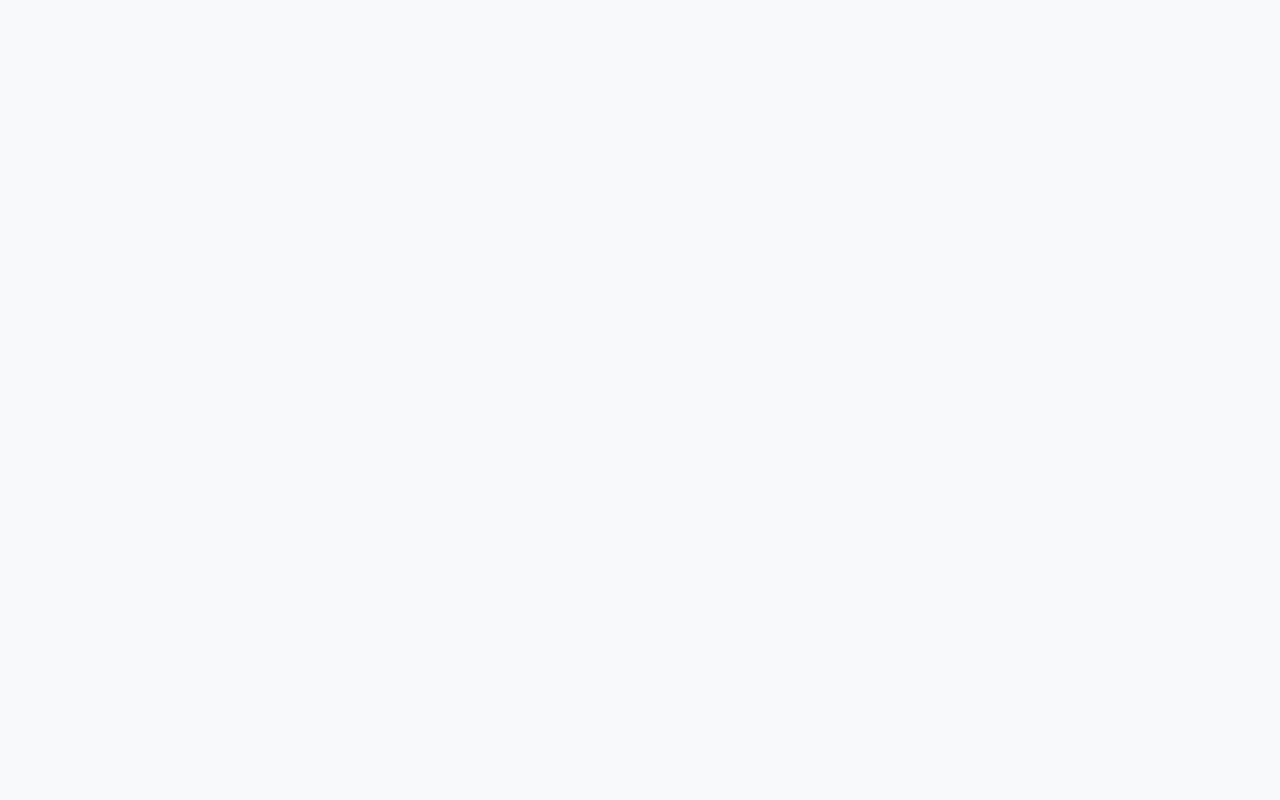
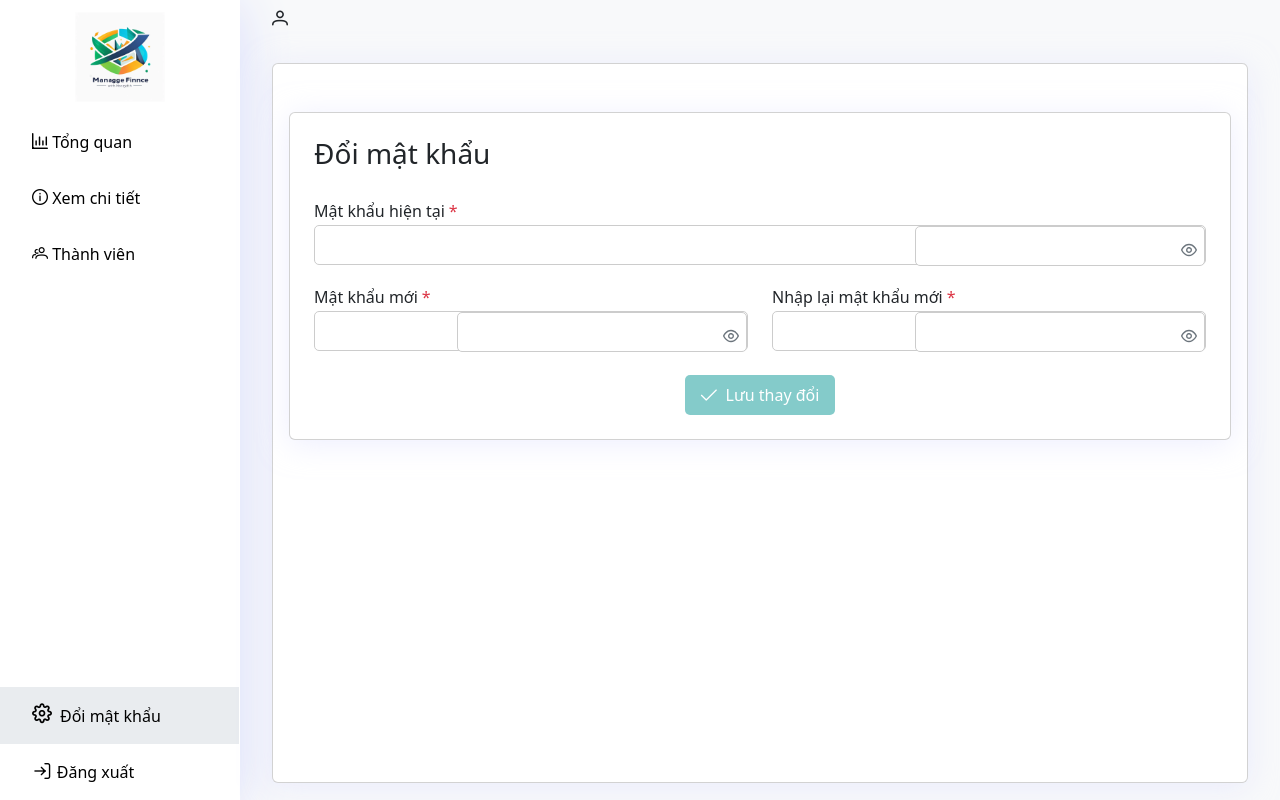
Before and after one commit to HieuQuach0120/Demo, a React (Create React App) app: page /change-password in a window 1280 px wide. Before the commit this address had no page. Built offline with nearby package versions, Linux system fonts and the light colour scheme; sample sign-in values are in the browser's storage.

Commit message:
feat: add change password functionality and update registration form

```diff
--- a/src/App.tsx
+++ b/src/App.tsx
@@ -3,20 +3,27 @@ import { createContext, useState } from "react";
 import "./App.css";
 import "../src/acess/css/layout.css";
 import { BrowserRouter as Router, Route, Routes } from "react-router-dom";
-import "primereact/resources/themes/saga-blue/theme.css"; // Theme CSS (choose a theme)
-import "primereact/resources/primereact.min.css"; // Core CSS
+import "primereact/resources/themes/saga-blue/theme.css";
+import "primereact/resources/primereact.min.css";
 import "primeicons/primeicons.css";
+
+// --- 1. THÊM IMPORT NÀY ---
+import { ToastContainer } from "react-toastify";
+import "react-toastify/dist/ReactToastify.css"; // Quan trọng: Không có cái này thông báo sẽ bị vỡ hình
+// -------------------------
 
 import Login from "./components/login";
 import Register from "./components/register";
+import ChangePassword from "./components/change-password";
 import { ProgressSpinner } from "primereact/progressspinner";
 import { privateRoutes } from "./route/index";
 import LayoutComponent from "./components/layout";
+
 export const AppContext = createContext<any>(null);
 
 function App() {
   const [spinner, setSpinner] = useState(false);
-  //
+
   const progressspinner = () => {
     return (
       <div className="progress-spinner">
@@ -24,15 +31,35 @@ function App() {
       </div>
     );
   };
+
   return (
     <div className="App">
+      {/* --- 2. ĐẶT TOAST CONTAINER Ở ĐÂY --- */}
+      <ToastContainer
+        position="top-right"
+        autoClose={3000}
+        hideProgressBar={false}
+        newestOnTop={false}
+        closeOnClick
+        rtl={false}
+        pauseOnFocusLoss
+        draggable
+        pauseOnHover
+        theme="colored" // Thêm màu sắc cho đẹp (xanh/đỏ)
+      />
+      {/* ---------------------------------- */}
+
       {spinner && progressspinner()}
+
       <AppContext.Provider value={{ spinner, setSpinner }}>
         <Router>
           <Routes>
-            {<Route path="/login" element={<Login />} />}
-            {<Route path="/register" element={<Register />} />}
+            {/* Đã xóa bớt ngoặc nhọn thừa cho code gọn */}
+            <Route path="/login" element={<Login />} />
+            <Route path="/register" element={<Register />} />
+
             <Route path="/" element={<LayoutComponent />}>
+              <Route path="/change-password" element={<ChangePassword />} />
               {privateRoutes.map((route, index) => {
                 return <React.Fragment key={index}>{route}</React.Fragment>;
               })}
--- /dev/null
+++ b/src/components/change-password/index.tsx
@@ -0,0 +1,152 @@
+import React from "react";
+import { Controller, useForm } from "react-hook-form";
+import { Button } from "primereact/button";
+import { toast } from "react-toastify";
+import PasswordCustom from "../common/PasswordCustom";
+import ErrorMessageCustom from "../common/ErrorMessageCustom";
+import { changePassword } from "../../service/AuthService";
+
+const ChangePassword = () => {
+  const defaultValues = {
+    oldPassword: "",
+    newPassword: "",
+    confirmPassword: "",
+  };
+
+  const {
+    control,
+    handleSubmit,
+    watch,
+    formState: { errors },
+    reset,
+    setError,
+  } = useForm({ defaultValues });
+
+  const newPassword = watch("newPassword");
+
+  const onSubmit = async (data: any) => {
+    // Gọi API
+    const res = await changePassword({
+      oldPassword: data.oldPassword,
+      newPassword: data.newPassword,
+      confirmPassword: data.confirmPassword,
+    });
+
+    if (res.success) {
+      toast.success("Đổi mật khẩu thành công!");
+      reset();
+    } else {
+      const backendErrorMessage = res.message;
+
+      setError("oldPassword", {
+        type: "manual",
+        message: backendErrorMessage,
+      });
+    }
+  };
+
+  return (
+    <div className="card p-4">
+      <h3 className="mb-4">Đổi mật khẩu</h3>
+
+      <form onSubmit={handleSubmit(onSubmit)}>
+        <div className="row mb-3">
+          <div className="col-12">
+            <Controller
+              name="oldPassword"
+              control={control}
+              rules={{ required: "Vui lòng nhập mật khẩu cũ" }}
+              render={({ field }) => (
+                <>
+                  <PasswordCustom
+                    {...field}
+                    label="Mật khẩu hiện tại"
+                    required={true}
+                    isValidate={!!errors.oldPassword}
+                  />
+                  {/* ErrorMessageCustom sẽ hiển thị đúng câu text mà API trả về */}
+                  {errors.oldPassword && (
+                    <ErrorMessageCustom error={errors.oldPassword} />
+                  )}
+                </>
+              )}
+            />
+          </div>
+        </div>
+
+        <div className="row mb-3">
+          <div className="col-12 col-md-6 mb-3 mb-md-0">
+            <Controller
+              name="newPassword"
+              control={control}
+              rules={{
+                required: "Vui lòng nhập mật khẩu mới",
+                minLength: { value: 6, message: "Mật khẩu phải từ 6 ký tự" },
+                pattern: {
+                  value: /^[A-Z]/,
+                  message: "Ký tự đầu tiên phải viết hoa",
+                },
+                validate: (val) => {
+                  if (watch("oldPassword") === val)
+                    return "Mật khẩu mới không được trùng mật khẩu cũ";
+                  return true;
+                },
+              }}
+              render={({ field }) => (
+                <>
+                  <PasswordCustom
+                    {...field}
+                    label="Mật khẩu mới"
+                    required
+                    isValidate={!!errors.newPassword}
+                  />
+                  {errors.newPassword && (
+                    <ErrorMessageCustom error={errors.newPassword} />
+                  )}
+                </>
+              )}
+            />
+          </div>
+          <div className="col-12 col-md-6">
+            <Controller
+              name="confirmPassword"
+              control={control}
+              rules={{
+                required: "Vui lòng xác nhận mật khẩu mới",
+                validate: (val) =>
+                  val === newPassword || "Mật khẩu xác nhận không khớp",
+              }}
+              render={({ field }) => (
+                <>
+                  <PasswordCustom
+                    {...field}
+                    label="Nhập lại mật khẩu mới"
+                    required
+                    isValidate={!!errors.confirmPassword}
+                  />
+                  {errors.confirmPassword && (
+                    <ErrorMessageCustom error={errors.confirmPassword} />
+                  )}
+                </>
+              )}
+            />
+          </div>
+        </div>
+
+        <div className="row">
+          <div className="col-12 mt-2 d-flex justify-content-center">
+            <Button
+              label="Lưu thay đổi"
+              icon="pi pi-check"
+              type="submit"
+              className="btn-login"
+              style={{ minWidth: "150px" }}
+            />
+          </div>
+        </div>
+      </form>
+    </div>
+  );
+};
+
+export default ChangePassword;
--- a/src/components/common/PasswordCustom.tsx
+++ b/src/components/common/PasswordCustom.tsx
@@ -22,7 +22,7 @@ export default function PasswordCustom({
   maxLength,
   disabled,
   onChange,
-  onBlur
+  onBlur,
 }: props) {
   return (
     <>
--- a/src/components/layout/siderbar/index.tsx
+++ b/src/components/layout/siderbar/index.tsx
@@ -3,8 +3,9 @@ import { NavLink } from "react-router-dom";
 import { useForm } from "react-hook-form";
 // import { checkPermission } from "../../common";
 // import { ROLE } from "../../common/constant";
-// import ChangePassWord from './ChangePassword'
+import ChangePassword from "../../change-password/index";
 import { useState } from "react";
+
 export default function SidebarComponent() {
   const [showDialog, setShowDialog] = useState(false);
   const onHide = () => {
@@ -13,11 +14,7 @@ export default function SidebarComponent() {
   return (
     <>
       <div className="nav-logo"></div>
-      {/* {showDialog && (
-        <ChangePassWord
-          onHide={onHide}
-        />
-      )} */}
+
       <ul className="nav-menu">
         <li>
           <NavLink to={"/"}>
@@ -51,16 +48,10 @@ export default function SidebarComponent() {
       </ul>
       <ul className="nav-menu logout">
         <li>
-          <div
-            className="pt-3 pe-3 pb-3"
-            style={{ paddingLeft: "2rem" }}
-            onClick={() => {
-              setShowDialog(true);
-            }}
-          >
+          <NavLink to={"/change-password"}>
             <i className="pi pi-cog font-size-icon me-2"></i>
             Đổi mật khẩu
-          </div>
+          </NavLink>
         </li>
         <li>
           <NavLink to={"/login"} onClick={() => localStorage.clear()}>
--- a/src/components/register/index.tsx
+++ b/src/components/register/index.tsx
@@ -15,6 +15,7 @@ const Register = () => {
     userName: "",
     fullName: "",
     email: "",
+    phoneNumber: "",
     passWord: "",
     confirmPassword: "",
   };
@@ -29,10 +30,11 @@ const Register = () => {
   const onSubmit = async (data: any) => {
     // Gọi API đăng ký (đã mock hoặc thật)
     const res = await register({
-      username: data.userName.trim(),
-      password: data.passWord,
+      userName: data.userName.trim(),
+      passWord: data.passWord,
       fullName: data.fullName,
       email: data.email,
+      phoneNumber: data.phoneNumber,
     });
 
     if (res) {
@@ -135,13 +137,58 @@ const Register = () => {
                   )}
                 />
               </div>
-
+              <div className="col-12 mb-2">
+                <Controller
+                  name="phoneNumber"
+                  control={control}
+                  rules={{
+                    required: "Phone number is required",
+                    pattern: {
+                      value: /(84|0[3|5|7|8|9])+([0-9]{8})\b/g,
+                      message: "Invalid phone number format",
+                    },
+                  }}
+                  render={({ field }) => (
+                    <>
+                      <InputTextCustom
+                        label="Phone Number"
+                        required={true}
+                        maxLength={10}
+                        value={field.value}
+                        onChange={(e: any) => {
+                          const val = e.target.value;
+                          if (!val || /^\d+$/.test(val)) {
+                            field.onChange(val);
+                          }
+                        }}
+                        isValidate={errors["phoneNumber"] ? true : false}
+                      />
+                      {errors["phoneNumber"] && (
+                        <ErrorMessageCustom error={errors["phoneNumber"]} />
+                      )}
+                    </>
+                  )}
+                />
+              </div>
+              {/* Password */}
               {/* Password */}
               <div className="col-12 mb-2">
                 <Controller
                   name="passWord"
                   control={control}
-                  rules={{ required: "Password is required" }}
+                  rules={{
+                    required: "Password is required",
+
+                    pattern: {
+                      value: /^[A-Z]/,
+                      message: "Password must start with an uppercase letter",
+                    },
+
+                    minLength: {
+                      value: 6,
+                      message: "Password must be at least 6 characters",
+                    },
+                  }}
                   render={({ field }) => (
                     <>
                       <PasswordCustom
--- a/src/service/AuthService.ts
+++ b/src/service/AuthService.ts
@@ -13,10 +13,21 @@ export async function login(params: any) {
 }
 export async function register(params: any) {
   try {
-    const link = url + "/register"; // Giả định API là /authen/register
+    const link = url + "/register";
     const res = await instance.post(link, params);
     return res?.data || null;
   } catch (error) {
     return null;
   }
 }
+export async function changePassword(params: any) {
+  try {
+    const link = url + "/change-password";
+    const res = await instance.post(link, params);
+
+    return { success: true, data: res?.data };
+  } catch (error: any) {
+    const apiMessage = error.response?.data?.message || "Lỗi kết nối Server";
+    return { success: false, message: apiMessage };
+  }
+}
```
Also changed, not shown: 1 other file (tests, documents, lock files or other folders).
